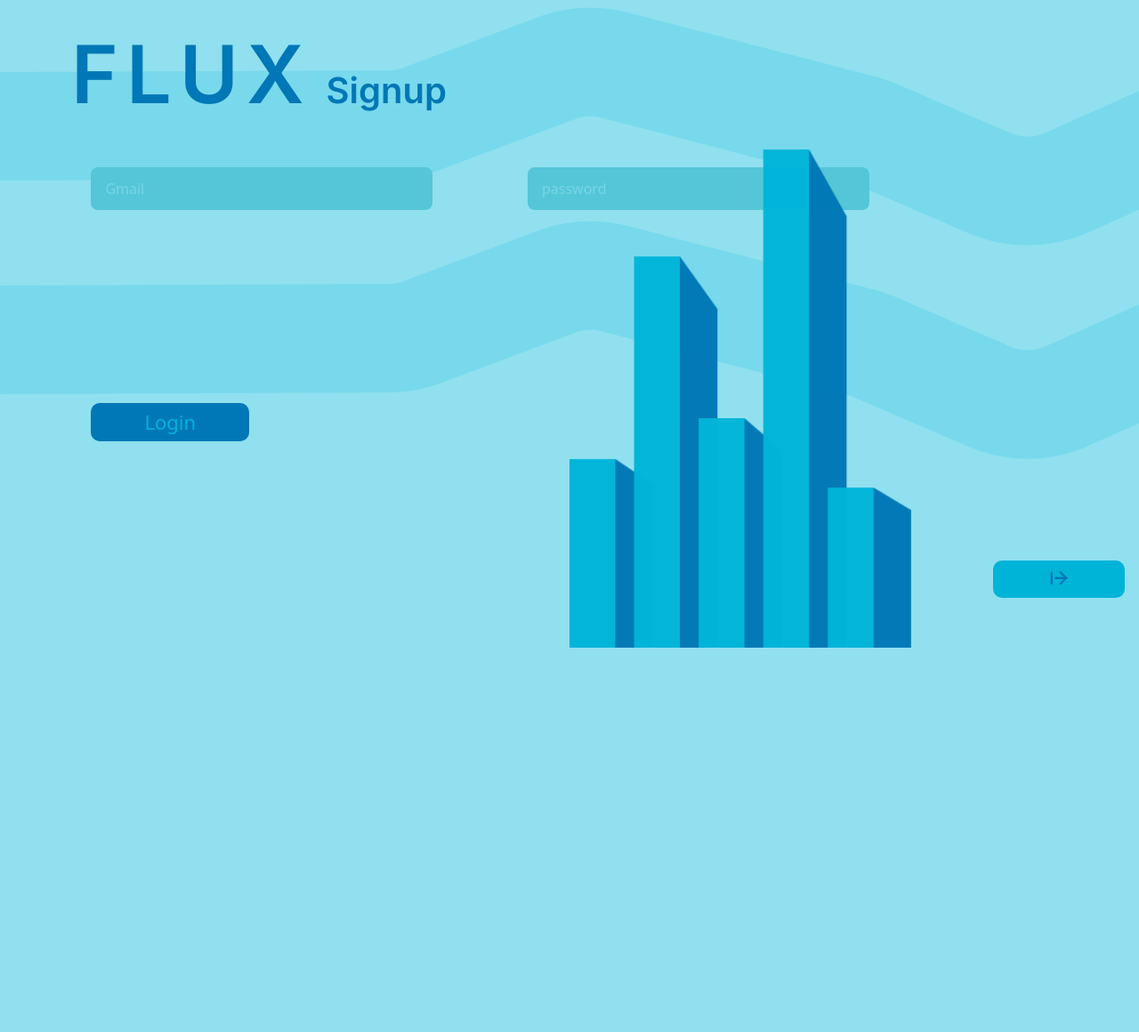
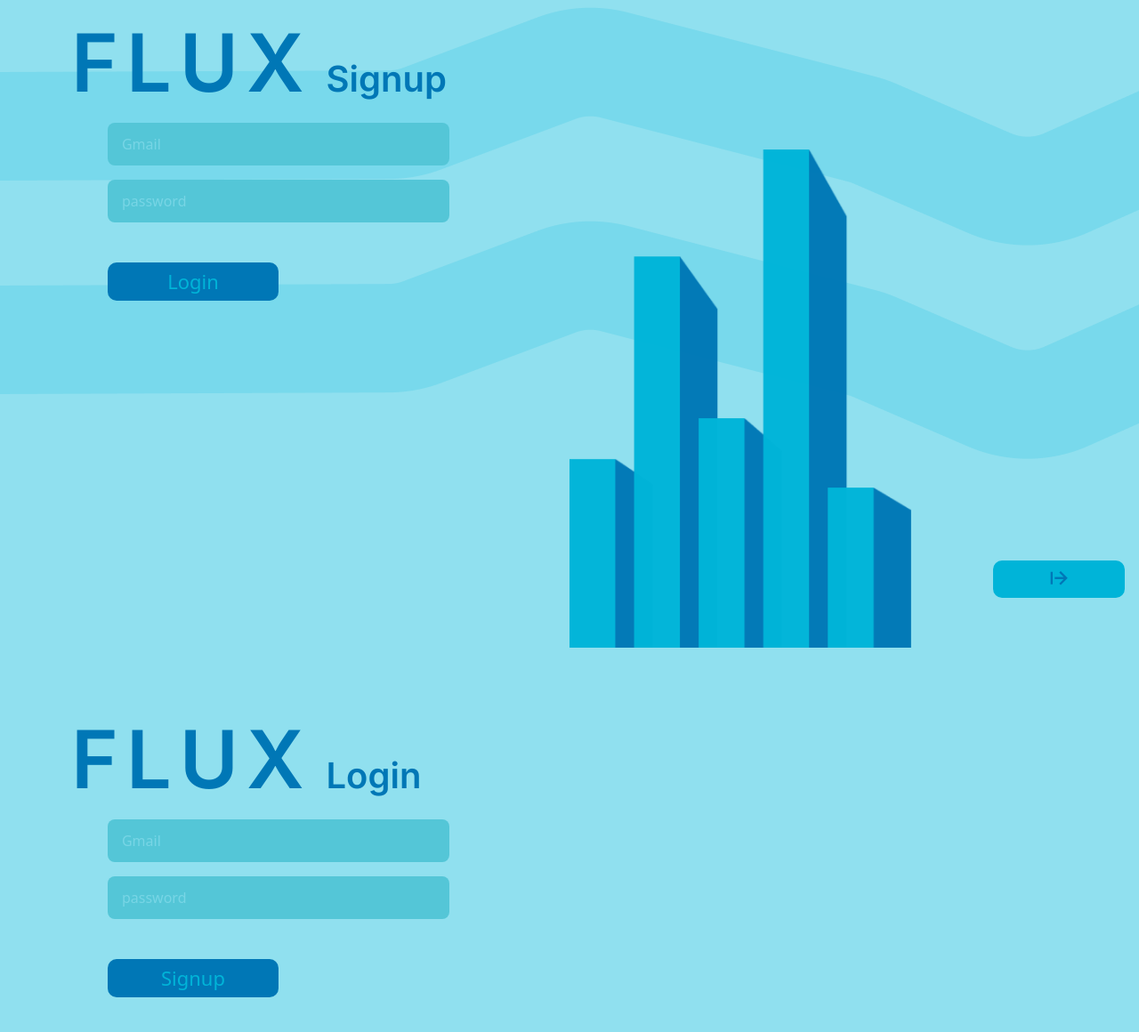
Before and after one commit to hurshbajaj/Flux-chattingApp, a website: page public/signUp.html in a window 1280 px wide. Shown: the part 112-1272 px from the top of the page at 89% size. Before the commit the page ends 800 px from the top, so only its background shows below. Drawn offline with nearby package versions, Linux system fonts and the light colour scheme.

Commit message:
timeline issue

```diff
--- a/public/input.css
+++ b/public/input.css
@@ -18,11 +18,14 @@ a{
     @apply flex justify-around items-center w-[120%] h-[52px]  fixed top-[15px] right-[-80px];
 }
 .headingTxt{
-    @apply text-[260px] fixed left-56 top-12 text-primary-100 font-semibold tracking-widest font-inter;
+    @apply text-[260px]  text-primary-100 font-semibold tracking-widest font-inter;
 }
 .nextBtn{
     @apply fixed bg-primary-200 px-[60px] text-[28px] rounded-[10px] text-primary-100 hover:translate-y-[-8px] transition-all duration-300;
 }
 .inputClass{
-    @apply bg-[#54C6D7] ml-[8%] w-[30vw] rounded-lg h-12 pl-4 text-primaryBg focus:outline-none placeholder:text-primaryBg placeholder:opacity-[0.6];
+    @apply block bg-[#54C6D7] ml-[8%] w-[30vw] rounded-lg h-12 pl-4 text-primaryBg focus:outline-none placeholder:text-primaryBg placeholder:opacity-[0.6];
 }
+.timeline{
+    animation-timeline: "view()"
+}
--- a/public/signUp.html
+++ b/public/signUp.html
@@ -1,5 +1,5 @@
 <!doctype html>
-<html lang="en">
+<html lang="en" class="scroll-smooth">
 <head>
     <meta charset="UTF-8">
     <meta name="viewport"
@@ -9,7 +9,7 @@
     <link href='https://unpkg.com/boxicons@2.1.4/css/boxicons.min.css' rel='stylesheet'>
     <title>Sign Up</title>
 </head>
-<body class="bg-primaryBg h-[100vh]">
+<body class="bg-primaryBg h-[200vh] overflow-hidden scroll-smooth select-none">
     <div class="borderContainer">
         <div class="borderObj"></div>
         <div class="borderObj"></div>
@@ -19,16 +19,34 @@
         <div class="borderObj"></div>
     </div>
 
-    <div class="">
+    <div class="!mt-[9%] ml-20 flex flex-col w-[40%] scroll-m-[20vh] animate-emerge timeline" id="one">
         <p class="headingTxt !text-[90px] !top-32 !left-20">FLUX <span class="!text-[40px] !tracking-normal -ml-4">Signup</span></p>
 
-        <form class="">
-            <input class="inputClass mt-[300px] !important" type="text" placeholder="Gmail">
-            <input class="inputClass mt-[280px] !important" type="text" placeholder="password">
+        <form class="flex flex-col justify-between h-[200px]">
+            <input class="inputClass !important" type="text" placeholder="Gmail">
+            <input class="inputClass !important" type="text" placeholder="password">
 
-            <button class="nextBtn bottom-48 left-[8%] !text-[22px] !py-[5px] !bg-primary-100 !text-primary-200" type="submit">
-                Login
-            </button>
+            <a href="#two">
+                <button class="nextBtn !text-[22px] !py-[5px] !bg-primary-100 !text-primary-200 !static px-auto w-48 ml-[8%] mt-[30px]" type="button">
+                    Login
+                </button>
+            </a>
+
+        </form>
+    </div>
+
+    <div class="mt-[35%] ml-20 flex flex-col w-[40%]" id="two">
+        <p class="headingTxt !text-[90px] !top-32 !left-20">FLUX <span class="!text-[40px] !tracking-normal -ml-4">Login</span></p>
+
+        <form class="flex flex-col justify-between h-[200px]">
+            <input class="inputClass !important" type="text" placeholder="Gmail">
+            <input class="inputClass !important" type="text" placeholder="password">
+            <a href="#one">
+                <button class="nextBtn !text-[22px] !py-[5px] !bg-primary-100 !text-primary-200 !static px-auto w-48 ml-[8%] mt-[30px]" type="button">
+                    Signup
+                </button>
+            </a>
+
         </form>
     </div>
 
--- a/tailwind.config.js
+++ b/tailwind.config.js
@@ -17,7 +17,9 @@ module.exports = {
       },
       animation: {
         towering:"toweringKey 1.5s ease-out",
-        slide:"slideKey 1.5s ease-out"
+        slide:"slideKey 1.5s ease-out",
+        emerge:"emergeKey 2.5s ease-out",
+        unEmerge:"unEmergeKey 1.5s ease-out"
       },
       keyframes:{
         toweringKey:{
@@ -39,7 +41,20 @@ module.exports = {
             transform: "translateX(0);",
             opacity: 1,
           }
+        },
+        emergeKey:{
+          from:{
+            opacity: 0,
+            transform: "translateX(-20px);",
+          },
+          to:{
+            opacity: 1,
+            transform: "translateX(0);",
+          }
         }
+
+
+
       }
     },
   },
```
Also changed, not shown: public/welcome.html (+1 -1 lines), public/output.css.
